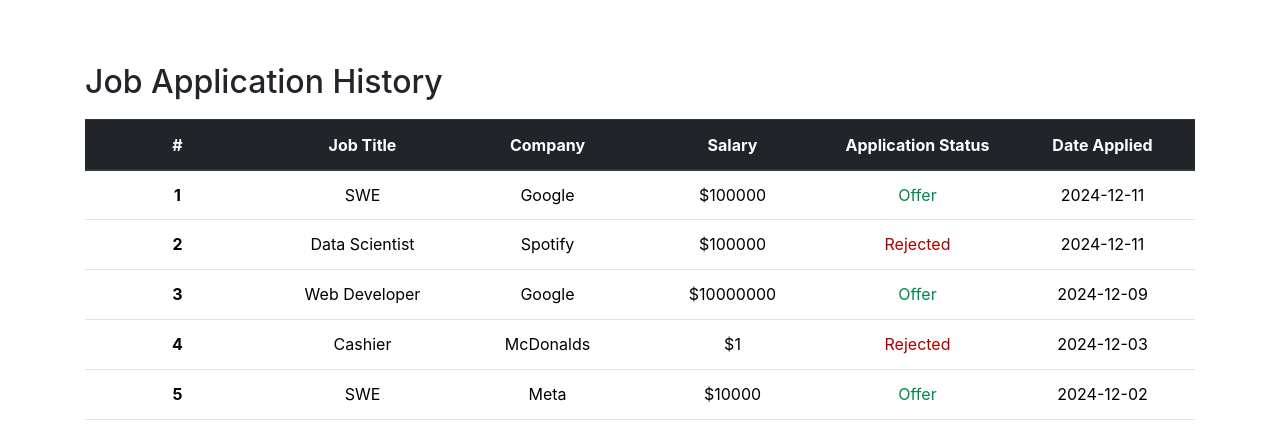
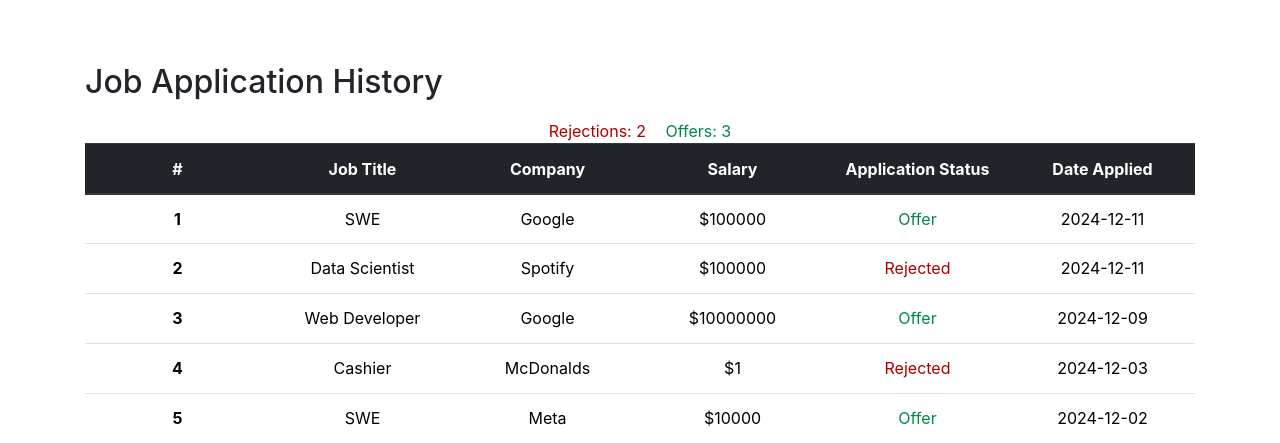
Before and after one commit to mmari0c/NextStep, a Flask app: page /history in a window 1280 px wide. Shown: the part 76-519 px from the top of the page. Run offline with Flask 3, Linux system fonts and the light colour scheme; a user stored in the database is signed in; data comes from the database, SQL or seed files in the repository.

Commit message:
Update history.html

```diff
--- a/templates/history.html
+++ b/templates/history.html
@@ -8,6 +8,11 @@
     <div style="display: flex; align-items: center; padding-top: 15px; padding-bottom: 10px;">
         <h2 style="margin-right: auto;">Job Application History</h2>
     </div>
+    <div>
+        <span style="color: #AA0000; margin-right: 15px;">Rejections: {{ rejected_count }}</span>
+        <span style="color: #018749;">Offers: {{ offer_count }}</span>
+    </div>
+
     <table class="table">
         <thead class="thead-dark">
           <tr>
```
